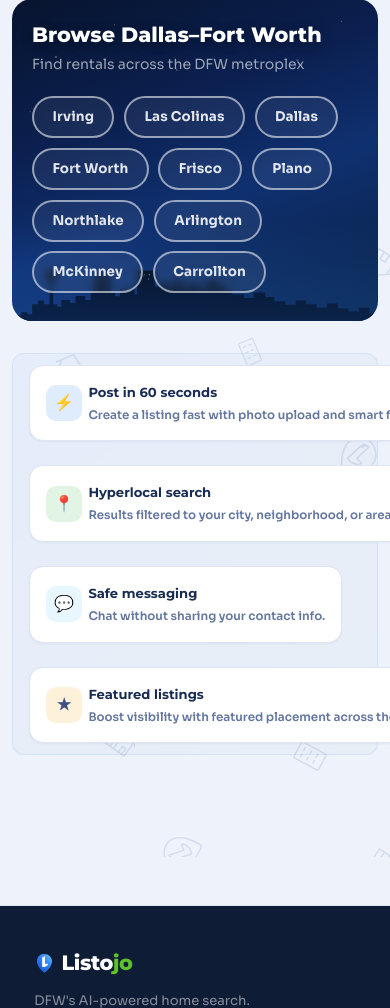
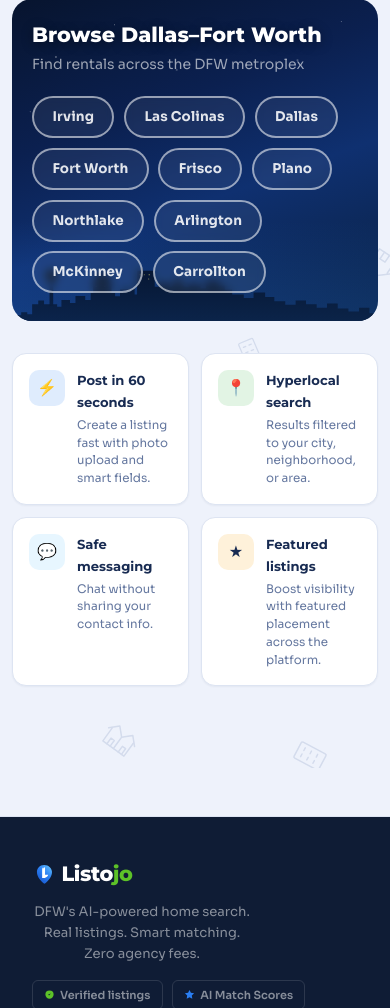
Before and after one commit to saichand003/listojo, a Django app: page /listings/ in a window 390 px wide. Shown: the part 1015-2023 px from the top of the page. Run offline with Django 5.2, Linux system fonts and the light colour scheme; data that the repository does not hold is empty.

Commit message:
style(design): FINDING-007 — fix the clipped feature cards on mobile
Two unrelated components shared the .trust-strip / .trust-item class names: the
four-card feature strip on the listings page (a grid, defined around line 2139)
and an inline row of small nowrap pills with -green/-blue modifiers (defined
around line 3347). No template ever used the second one, but being later in the
file it won, which turned the card grid into a nowrap flex row. On a 390px phone
each card then computed to 411px and its copy was clipped off the right edge:
"Create a listing fast with photo upload and smart f...".

Removed the dead definition, which restores the grid the component was written
against. The .trust-strip mobile override further up sets grid-template-columns,
a property that only has meaning against that grid, which confirms the intent.

Also gives the horizontal filter-chip scroller the axis hints it was missing:
touch-action pan-y so a horizontal swipe does not make the browser guess between
the page and the row, overscroll-behavior-x so reaching the last chip does not
scroll the page, and scroll snapping so it uses the browser's own physics.

Verified: zero horizontally overflowing elements at 390px.

Co-Authored-By: Claude Opus 5 <noreply@anthropic.com>

```diff
--- a/listojo/context_processors.py
+++ b/listojo/context_processors.py
@@ -4,7 +4,7 @@ from django.conf import settings
 
 def ui_asset_version(request):
     return {
-        'UI_ASSET_VERSION': os.getenv('UI_ASSET_VERSION', '2026-09-21-11'),
+        'UI_ASSET_VERSION': os.getenv('UI_ASSET_VERSION', '2026-09-21-12'),
     }
 
 
--- a/static/styles.css
+++ b/static/styles.css
@@ -2685,7 +2685,17 @@ footer {
     -webkit-overflow-scrolling: touch;
     scrollbar-width: none;
     padding-bottom: 2px;
+    /* A horizontal swipe here is ambiguous to the browser: it does not know
+       whether you mean the page or the chip row, so it guesses and the page
+       jitters vertically while the chips move. pan-y says the browser keeps
+       vertical and this row owns horizontal. Snap gives the row the browser's
+       own scroll physics, and contain stops reaching the end of the chips
+       from scrolling the page behind it. */
+    touch-action: pan-y;
+    overscroll-behavior-x: contain;
+    scroll-snap-type: x proximity;
   }
+  .quality-chips-row > * { scroll-snap-align: start; }
   .quality-chips-row::-webkit-scrollbar { display: none; }
   .quality-chip { flex-shrink: 0; }
 
@@ -3343,30 +3353,15 @@ footer {
 .qfb-pill.active { font-weight: 700; }
 .qfb-divider { width: 1px; height: 20px; background: var(--border); margin: 0 .25rem; flex-shrink: 0; }
 
-/* ── TRUST SIGNAL STRIP (Zumper-inspired) ───────────────────── */
-.trust-strip {
-  display: flex;
-  align-items: center;
-  gap: 1.5rem;
-  padding: .65rem 1rem;
-  background: linear-gradient(135deg, rgba(42,126,242,.04), rgba(30,138,92,.03));
-  border: 1px solid rgba(42,126,242,.1);
-  border-radius: 12px;
-  margin-bottom: 1.25rem;
-  flex-wrap: wrap;
-}
-.trust-item {
-  display: flex;
-  align-items: center;
-  gap: .4rem;
-  font-size: .78rem;
-  font-weight: 600;
-  color: var(--text-2);
-  white-space: nowrap;
-}
-.trust-item svg { opacity: .7; flex-shrink: 0; }
-.trust-item-green { color: #047857; }
-.trust-item-blue  { color: var(--primary); }
+/* A second, unrelated .trust-strip / .trust-item component lived here: an
+   inline row of small nowrap pills, with .trust-item-green and
+   .trust-item-blue modifiers. No template ever used it, but it shared class
+   names with the four-card strip defined around line 2139 and, being later in
+   the file, won. That turned the card grid into a nowrap flex row, so on a
+   390px phone each card computed to 411px and its text was clipped off the
+   right edge. Removed, which restores the grid definition that was intended.
+   The .trust-strip mobile override further up sets grid-template-columns,
+   which only makes sense against that grid. */
 
 /* ── VERIFIED OWNER BADGE (Zumper-inspired) ─────────────────── */
 .verified-owner-badge {
```
